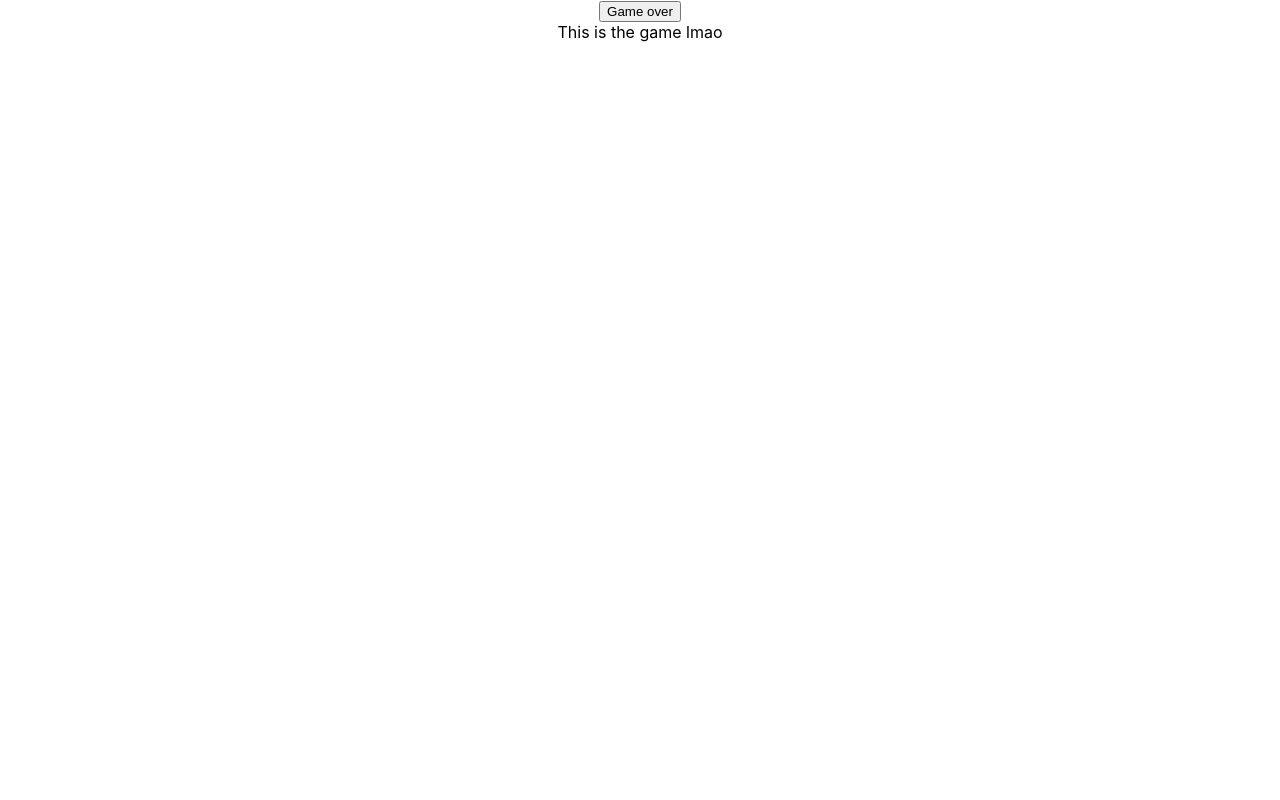
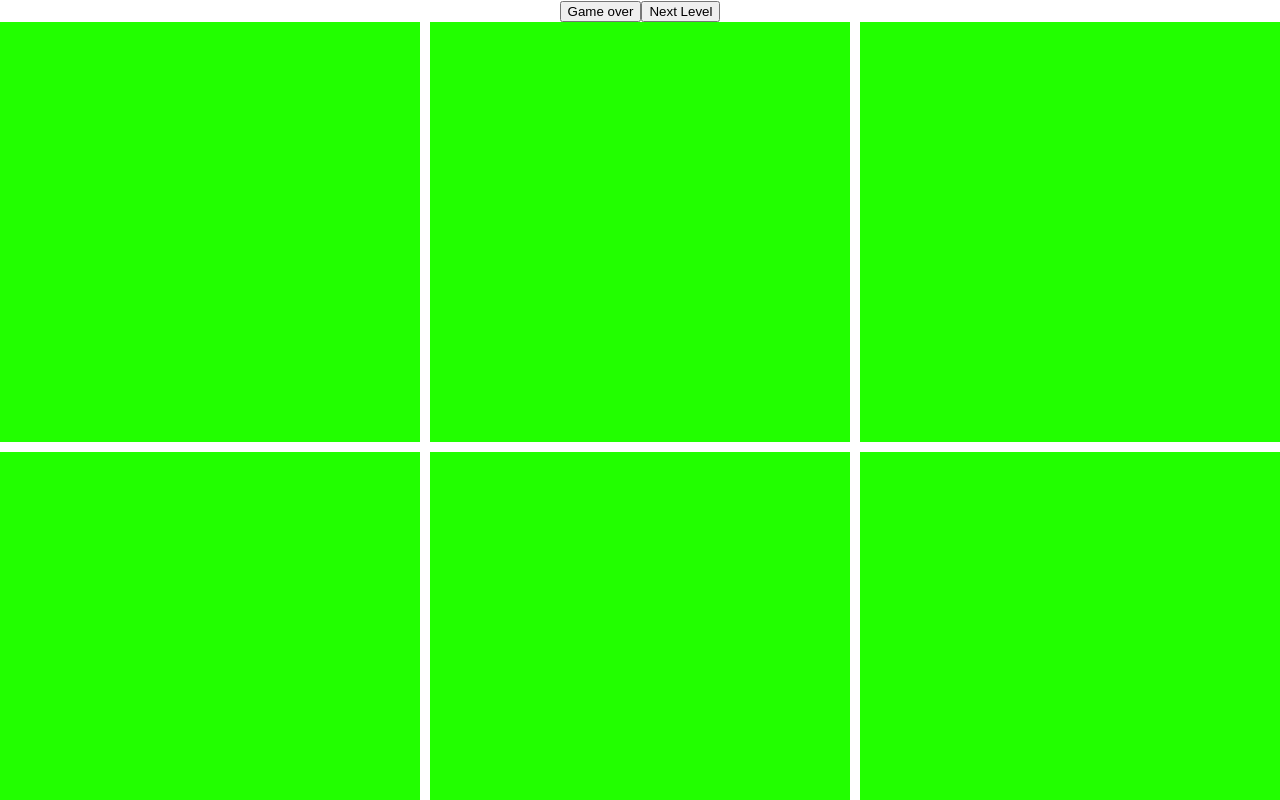
Before and after one commit to Ryancodeshard/memory-game, a React (Create React App) app: page / in a window 1280 px wide. Both pictures are taken after a click on the button "Start Game". Shown: the top 800 px of the page. Built offline with nearby package versions, Linux system fonts and the light colour scheme.

Commit message:
created dynamic grid

```diff
--- a/src/components/GameScreen/GameScreen.tsx
+++ b/src/components/GameScreen/GameScreen.tsx
@@ -1,15 +1,68 @@
+import { useState } from "react";
 import { AppState } from "../../enums/appState";
+import { Square } from "./components/Square";
+import "./index.css";
 
 interface Prop {
   setAppState: React.Dispatch<React.SetStateAction<AppState>>;
 }
 
+interface LevelDetails {
+  gridSize: number;
+  greenSquares: number;
+}
+
 const GameScreen = (props: Prop) => {
   const { setAppState } = props;
+
+  const Levels: { [key: number]: LevelDetails } = {};
+
+  let count = 1;
+  for (let i = 0; i < 3; i++) {
+    for (let j = 0; j < i + 2; j++) {
+      if (count === 9) continue;
+      Levels[count] = {
+        gridSize: i + 3,
+        greenSquares: i + j + 3,
+      };
+      count++;
+    }
+  }
+  // Level 1: 3x3 grid, 3 green squares
+  // Level 2: 3x3 grid, 4 green squares
+  // Level 3: 4x4 grid, 4 green squares
+  // Level 4: 4x4 grid, 5 green squares
+  // Level 5: 4x4 grid, 6 green squares
+  // Level 6: 5x5 grid, 5 green squares
+  // Level 7: 5x5 grid, 6 green squares
+
+  Levels[8] = { gridSize: 5, greenSquares: 7 };
+  Levels[9] = { gridSize: 6, greenSquares: 6 };
+  Levels[10] = { gridSize: 7, greenSquares: 7 };
+
+  // Level 8: 5x5 grid, 7 green squares
+  // Level 9: 6x6 grid, 6 green squares
+  // Level 10: 7x7 grid, 7 green squares
+
+  const [curLevel, setCurLevel] = useState<number>(1);
+  const divStyle = {
+    gridGap: `${Levels[curLevel].gridSize}`,
+    gridTemplateColumns: `repeat(${Levels[curLevel].gridSize}, 1fr)`,
+  };
+
   return (
     <>
       <button onClick={() => setAppState(AppState.gameover)}>Game over</button>
-      <div>This is the game lmao</div>
+      <button onClick={() => setCurLevel((prev) => prev + 1)}>
+        Next Level
+      </button>
+      <div className="container" style={divStyle}>
+        {Array(Levels[curLevel].gridSize * Levels[curLevel].gridSize)
+          .fill(0)
+          .map((_, i) => (
+            <Square key={i} />
+          ))}
+      </div>
     </>
   );
 };
--- /dev/null
+++ b/src/components/GameScreen/components/Square/Square.tsx
@@ -0,0 +1,7 @@
+import "./index.css";
+
+const Square = () => {
+  return <div className="item"></div>;
+};
+
+export { Square };
--- /dev/null
+++ b/src/components/GameScreen/components/Square/index.css
@@ -0,0 +1,8 @@
+
+.item {
+  aspect-ratio: 1;
+  background-color: #22ff00;
+  padding: 20px;
+  text-align: center;
+  display: inline-block;
+}
--- /dev/null
+++ b/src/components/GameScreen/components/Square/index.ts
@@ -0,0 +1 @@
+export * from "./Square"
--- a/src/components/GameScreen/index.css
+++ b/src/components/GameScreen/index.css
@@ -0,0 +1,5 @@
+.container {
+  display: grid;
+  grid-template-columns: repeat(3, 1fr); /* 3 columns with equal width */
+  grid-gap: 10px; /* Gap between grid items */
+}
--- /dev/null
+++ b/src/components/GameSuccessScreen/index.ts
@@ -0,0 +1 @@
+export * from "./GameSuccessScreen"
```
Also changed, not shown: src/components/GameSuccessScreen/GameSuccessScreen.tsx (added, +17 -0 lines), src/components/GameSuccessScreen/index.css (added).
